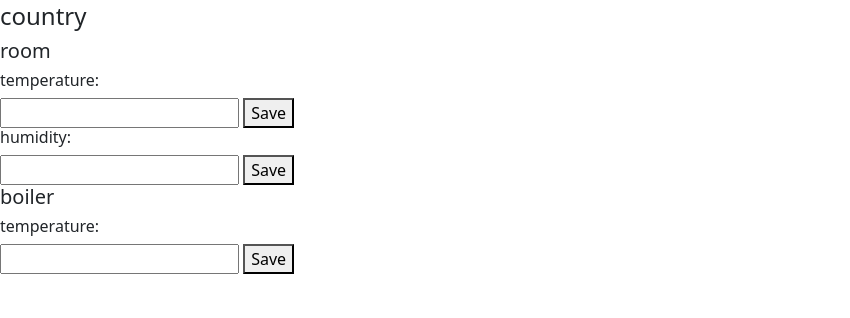
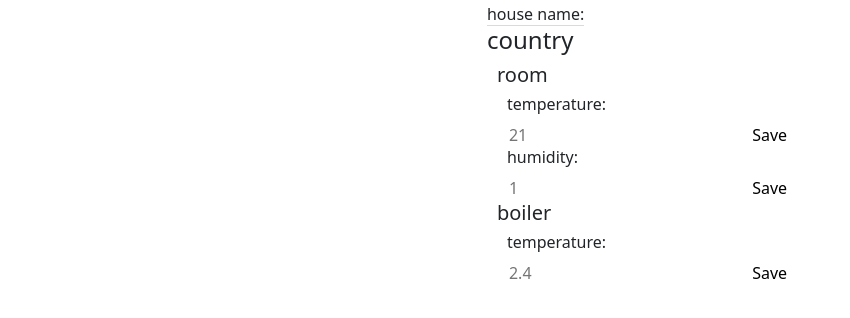
Before and after one commit to 1FaKe110/flask_app_dimas, a Flask app: page /user/Settings in a window 1280 px wide. Shown: the part 70-388 px from the top of the page, without its empty margins (0-850 px from the left). Run offline with Flask 2, Linux system fonts and the light colour scheme; a user stored in the database is signed in; data comes from the database, SQL or seed files in the repository; both versions use the stored data as it was after the commit.

Commit message:
update settings page * settings page now shows current settings in placeholder add update func to db * on settings page you can update temp and humid values now status page is sorting data by structure_name (room, boiler, kitchen), before page renders

```diff
--- a/app.py
+++ b/app.py
@@ -35,7 +35,6 @@ def login():
         return render_template('Login.html', error=error)
 
     data = request.form
-    pprint(data)
 
     username = data['user-username']
     password = data['user-password']
@@ -70,11 +69,10 @@ def registration():
     address = data['address']
     phone = data['phone']
 
-
     con = db_connection()
     cursor = con.cursor()
     query = f"SELECT username FROM Users WHERE username = (?) ;"
-    cursor.execute(query, (data['username'], ))
+    cursor.execute(query, (data['username'],))
     db_reply = cursor.fetchone()
 
     if db_reply is not None:
@@ -129,7 +127,7 @@ def status():
     cursor.close()
     con.close()
 
-    data = {}
+    data_ = {}
     for row in db_reply:
 
         elements = [elem for elem in row]
@@ -138,16 +136,18 @@ def status():
         structure = elements[1]
         sensor = elements[2]
 
-        if root not in data:
-            data[root] = {structure: {sensor: rr(0, 100)}}
+        if root not in data_:
+            data_[root] = {structure: {sensor: rr(0, 100)}}
             continue
 
-        if structure not in data[root]:
-            data[root][structure] = {sensor: rr(0, 100)}
+        if structure not in data_[root]:
+            data_[root][structure] = {sensor: rr(0, 100)}
             continue
 
-        if sensor not in data[root][structure]:
-            data[root][structure][sensor] = rr(0, 100)
+        if sensor not in data_[root][structure]:
+            data_[root][structure][sensor] = rr(0, 100)
+
+    data = {k: data_[k] for k in sorted(data_)}
 
     return render_template('Status.html', user=username, error=error, stats=data)
 
@@ -171,25 +171,30 @@ def settings():
     cursor.close()
     con.close()
 
-    data = {}
+    data_ = {}
     for row in db_reply:
 
         elements = [elem for elem in row]
-
         root = elements[0]
         structure = elements[1]
         sensor = elements[2]
+        value = elements[3]
 
-        if root not in data:
-            data[root] = {structure: {sensor: rr(0, 100)}}
+        if root not in data_:
+            data_[root] = {structure: {sensor: value}}
             continue
 
-        if structure not in data[root]:
-            data[root][structure] = {sensor: rr(0, 100)}
+        if structure not in data_[root]:
+            data_[root][structure] = {sensor: value}
             continue
 
-        if sensor not in data[root][structure]:
-            data[root][structure][sensor] = rr(0, 100)
+        if sensor not in data_[root][structure]:
+            data_[root][structure][sensor] = value
+
+        if sensor not in data_[root][structure]:
+            data_[root][structure][sensor] = value
+
+    data = {k: data_[k] for k in sorted(data_)}
 
     if request.method == "POST":
         form_data = request.form
@@ -197,6 +202,36 @@ def settings():
         for param, value in form_data.items():
             if value != "":
                 ui_settings[param] = value
+
+        for settings in ui_settings:
+            path = settings.split(".")
+            house_name = path[0]
+            structure_name = path[1]
+            sensor_name = path[2]
+            value = ui_settings[settings]
+
+            query = f"update Houses set " \
+                    f"sensor_ui_value = '{value}' " \
+                    f"where " \
+                    f"house_name = '{house_name}' and " \
+                    f"structure_type = '{structure_name}' and " \
+                    f"sensor_type = '{sensor_name}' and " \
+                    f"username = '{username}';"
+
+            con = db_connection()
+            cursor = con.cursor()
+
+            try:
+                cursor.execute(query)
+                con.commit()
+                cursor.close()
+                con.close()
+                return redirect(url_for('settings'))
+            except Exception as e:
+                cursor.close()
+                con.close()
+                error = e
+                return render_template('Settings.html', error=error)
 
     return render_template('Settings.html', user=session['username'], error=error, data=data)
 
@@ -219,6 +254,7 @@ def gen_data():
     con.close()
 
     data = {}
+
     for row in db_reply:
 
         elements = [elem for elem in row]
--- a/templates/Settings.html
+++ b/templates/Settings.html
@@ -17,11 +17,44 @@
 <p><strong>ERROR:</strong> {{ error }}</p>
 {% endif %}
 
+{% block settings %}
+<style>
+
+div.settings {
+    display: flex;
+    justify-content: space-around;
+    align-items: center;
+}
+
+span.house-name {
+    border-bottom: 1px solid #dadada;
+}
+div.structure, div.sensor {
+    margin-left: 10px;
+}
+input.user_input {
+    border: none;
+}
+input.user_input:hover {
+    border-bottom: 1px solid #aeaeae;
+}
+input.user_input:after {
+    border-bottom: 1px solid #aaaaaa;
+}
+button.save {
+    border: none;
+    background-color: #ffffff;
+}
+input:focus, input:focus{
+    outline: none;
+}
+</style>
+
+
 <div class="settings">
-
     {% for house in data %}
     <div class="house">
-        <h4 class="house-h4">{{ house }}</h4>
+        <span class="house-name">house name: <h4 class="house-h4">{{ house }}</h4></span>
         {% for structure in data[house] %}
         <div class="structure">
             <h5 class="structure-h5">{{ structure }}</h5>
@@ -29,9 +62,9 @@
             <div class="sensor">
                 <h6>{{ sensor }}:</h6>
                 <form method="post">
-                    <input class="user_input" type="text" name="{{house}}.{{structure}}.{{sensor}}">
+                    <input class="user_input" type="text" name="{{house}}.{{structure}}.{{sensor}}" placeholder="{{ data[house][structure][sensor] }}">
                     <button class="save" type="submit">Save</button>
-                <form>
+                </form>
             </div>
             {% endfor %}
         </div>
@@ -39,4 +72,6 @@
     </div>
     {% endfor %}
 </div>
+
+{% endblock settings %}
 {% endblock body %}
```
Also changed, not shown: templates/Status.html (+1 -8 lines), Users.sqlite.
